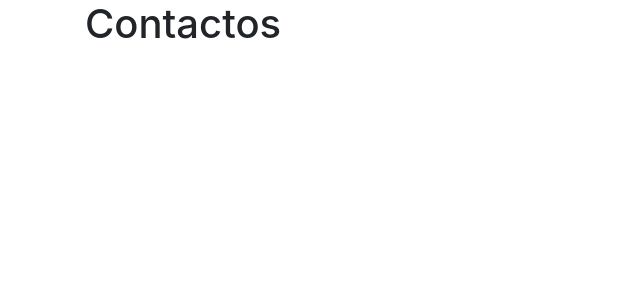
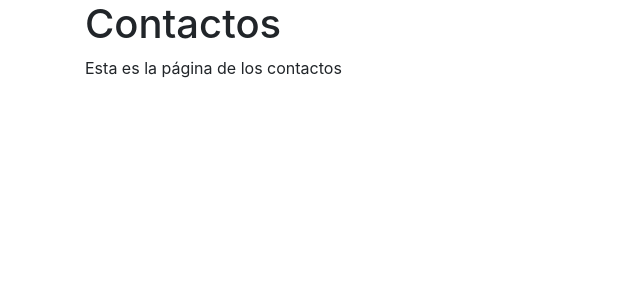
Before and after one commit to zarmath/django_git, a Django app: page /contact in a window 1280 px wide. Shown: the part 56-356 px from the top of the page, without its empty margins (0-640 px from the left). Run offline with Django 5.2, Linux system fonts and the light colour scheme; some libraries are stand-ins or nearby versions.

```diff
--- a/myapp/templates/contact.html
+++ b/myapp/templates/contact.html
@@ -2,4 +2,5 @@
 {% block title %} Contact {% endblock %}
 {% block content %}
 <h1>Contactos</h1>
+<p>Esta es la página de los contactos</p>
 {% endblock %}
```
Also changed, not shown: README.md, 1 other file.
